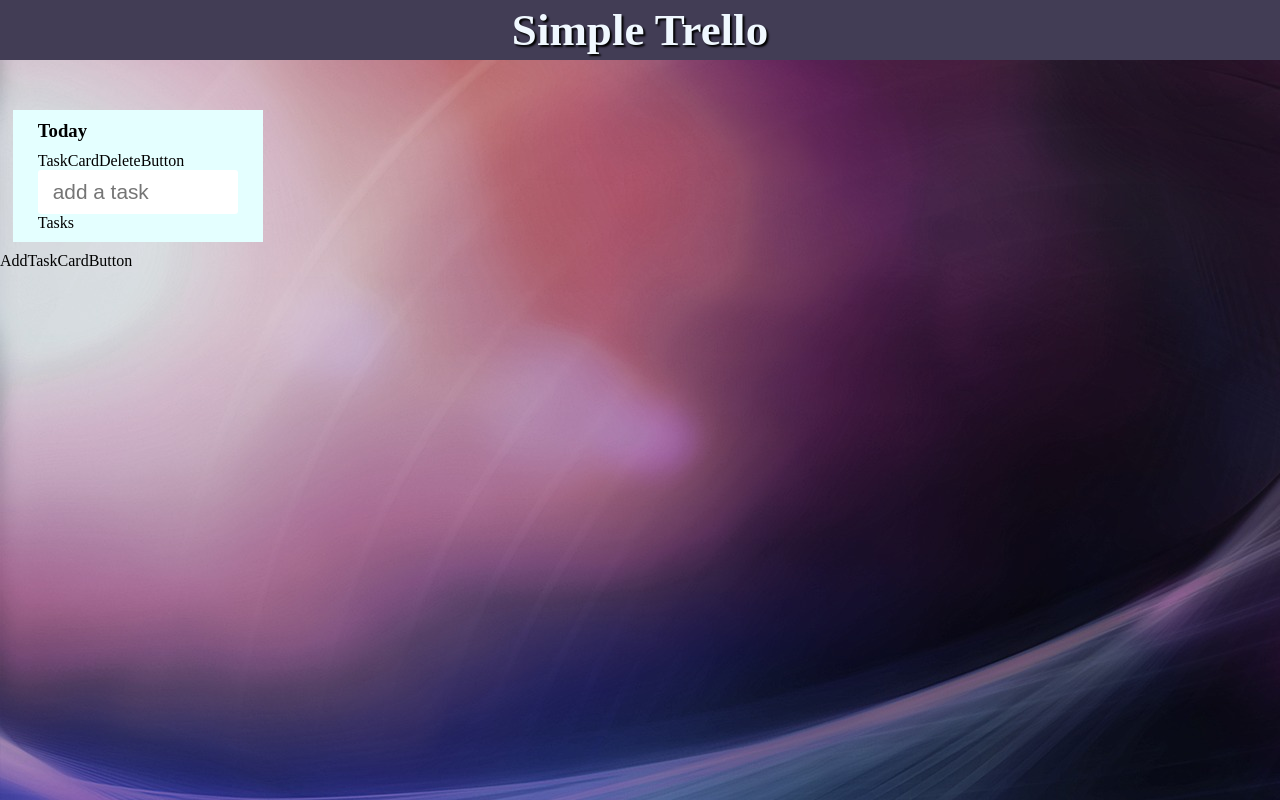
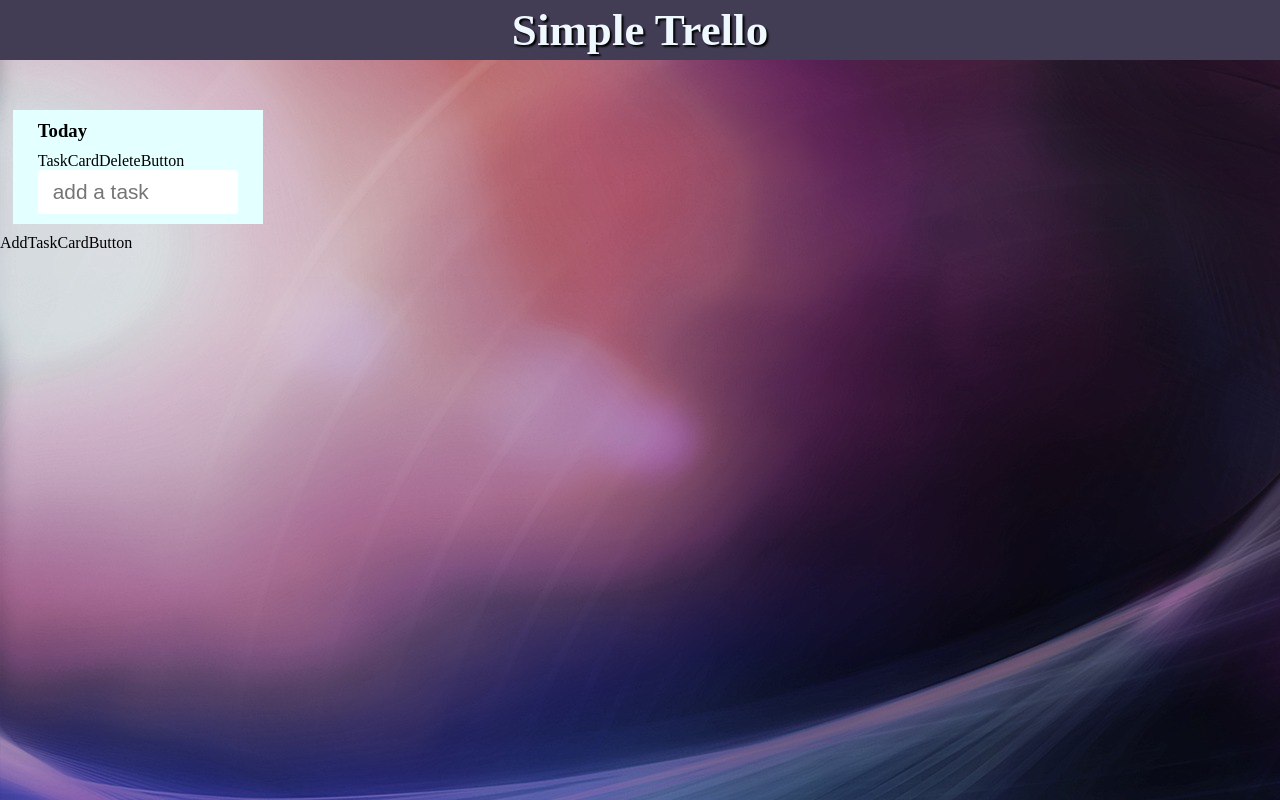
Before and after one commit to taki-umi/react_trello_study-client, a React (Create React App) app: page / in a window 1280 px wide. Built offline with nearby package versions, Linux system fonts and the light colour scheme.

Commit message:
タスクリストの実装

```diff
--- a/src/components/task/TaskCard.jsx
+++ b/src/components/task/TaskCard.jsx
@@ -17,7 +17,7 @@ export const TaskCard = () => {
         setTaskList={setTaskList}
         taskList={taskList}
       />
-      <Tasks taskList={taskList} />
+      <Tasks inputText={inputText} taskList={taskList} />
     </div>
   );
 };
--- a/src/components/task/Tasks.jsx
+++ b/src/components/task/Tasks.jsx
@@ -1,5 +1,11 @@
 import React from "react";
 
-export const Tasks = (taskList) => {
-  return <div>Tasks</div>;
+export const Tasks = ({ inputText, taskList }) => {
+  return (
+    <div>
+      {taskList.map((task) => (
+        <div>{task.text}</div>
+      ))}
+    </div>
+  );
 };
--- a/src/components/task/input/TaskAddInput.jsx
+++ b/src/components/task/input/TaskAddInput.jsx
@@ -6,16 +6,23 @@ export const TaskAddInput = ({
   setTaskList,
   taskList,
 }) => {
+  // フォーム押下時に呼び出されるメソッド
   const handleSubmit = (e) => {
     e.preventDefault();
     console.log(e);
-    setTaskList([...taskList, { text: inputText }]);
-    console.log(...taskList);
+    setTaskList([
+      ...taskList,
+      {
+        text: inputText,
+      },
+    ]);
+    // フォーム押下時に、入力フォームを空にする
+    setInputText("");
   };
 
+  // 入力フォームの内容が変わったときに呼び出されるメソッド
   const handleChange = (e) => {
     setInputText(e.target.value);
-    console.log(inputText);
   };
 
   return (
@@ -26,6 +33,7 @@ export const TaskAddInput = ({
           placeholder="add a task"
           className="TaskAddInput"
           onChange={handleChange}
+          value={inputText}
         />
       </form>
     </div>
```
